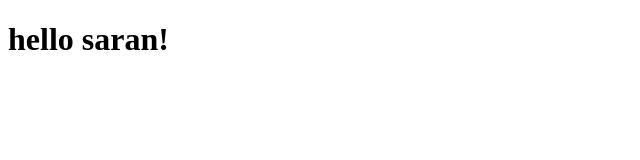
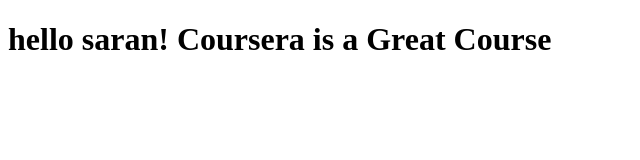
Before and after one commit to saran236/New-Test, a plain HTML site: page site/index.html in a window 1280 px wide. Shown: the whole page, without its empty margins (0-640 px from the left). Drawn offline with Linux system fonts and the light colour scheme.

Commit message:
small addition

```diff
--- a/site/index.html
+++ b/site/index.html
@@ -4,6 +4,6 @@
 	<title>Hello Saran</title>
 </head>
 <body>
-<h1> hello saran! </h1>
+<h1> hello saran! Coursera is a Great Course</h1>
 </body>
 </html>
```
